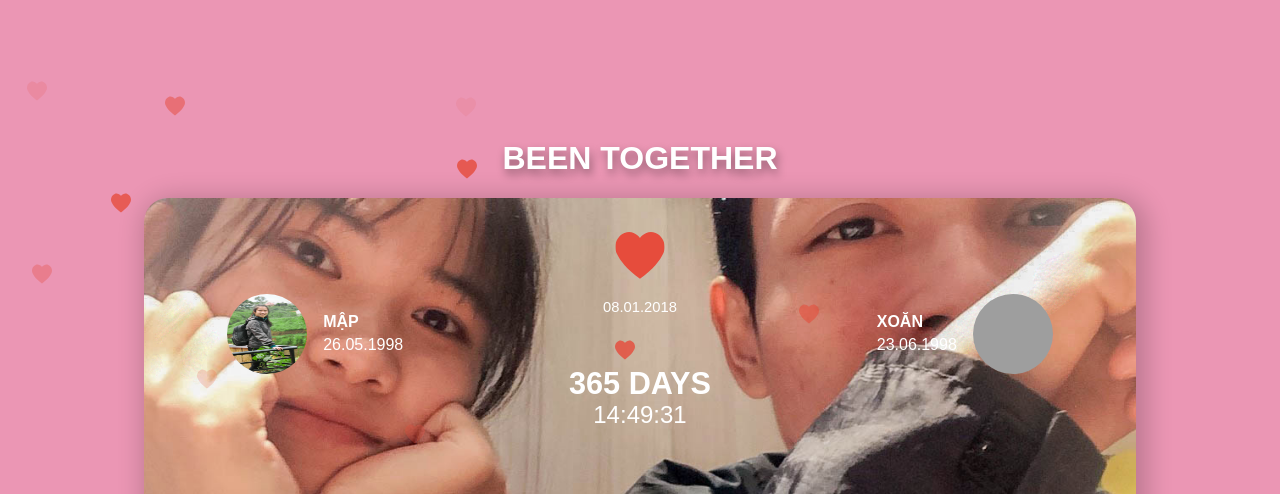
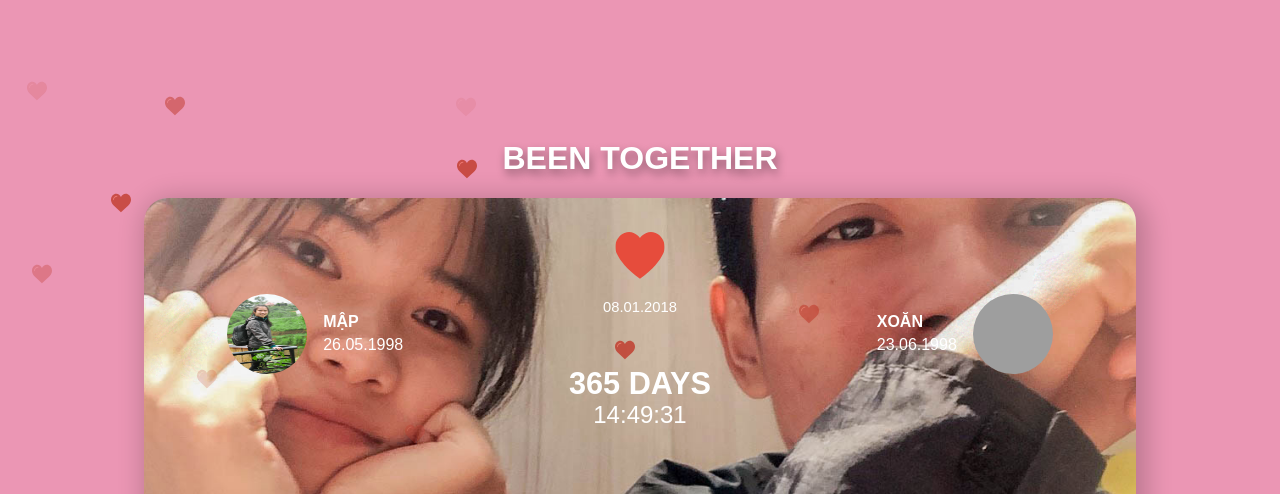
Before and after one commit to nnson58th2/been-together, a plain HTML site: page index.html in a window 1280 px wide. Shown: the top 494 px of the page. Drawn offline with Linux system fonts and the light colour scheme; grey boxes are pictures that could not be loaded.

Commit message:
Complete App Web Been Together

```diff
--- a/style.css
+++ b/style.css
@@ -146,7 +146,7 @@ h1  {
 
 /* create dropdown heart icon */
 .heart-drop {
-    background-image: url(./images/hearts.svg);
+    background-image: url(./images/heart-like.svg);
     width: 20px;
     height: 20px;
     position: absolute;
```
Also changed, not shown: images/heart-like.svg (added).
